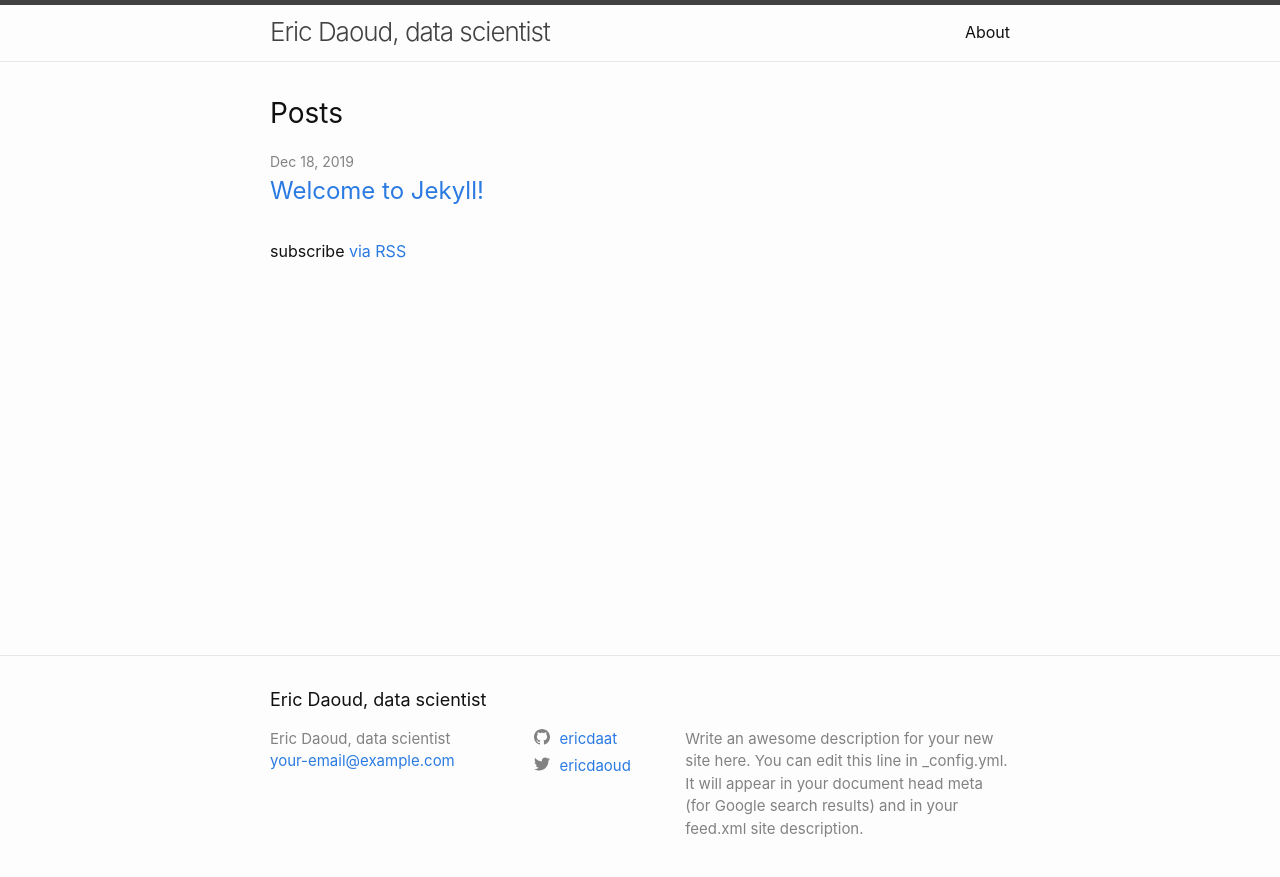
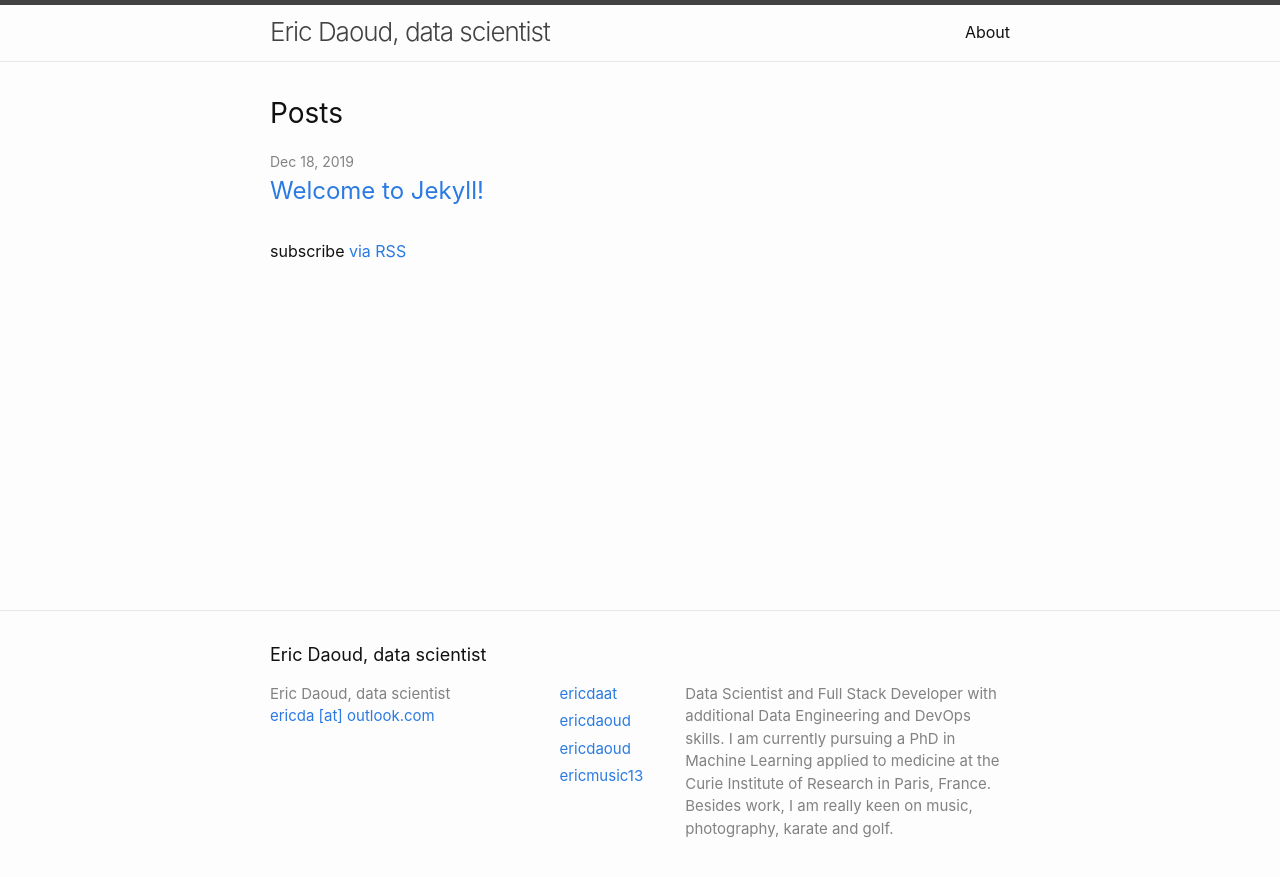
Before and after one commit to ericdaat/jekyll-blog, a Jekyll site: the page built from index.md, in a window 1280 px wide. Shown: the top 877 px of the page. Built offline with Jekyll 4.4.1, drawn with Linux system fonts in a browser that asks for light colours.

Commit message:
removed useless icons

```diff
--- a/_config.yml
+++ b/_config.yml
@@ -19,15 +19,19 @@
 # in the templates via {{ site.myvariable }}.
 
 title: Eric Daoud, data scientist
-email: your-email@example.com
+email: ericda [at] outlook.com
 description: >- # this means to ignore newlines until "baseurl:"
-  Write an awesome description for your new site here. You can edit this
-  line in _config.yml. It will appear in your document head meta (for
-  Google search results) and in your feed.xml site description.
+  Data Scientist and Full Stack Developer with additional Data Engineering
+  and DevOps skills.
+  I am currently pursuing a PhD in Machine Learning applied to medicine at
+  the Curie Institute of Research in Paris, France.
+  Besides work, I am really keen on music, photography, karate and golf.
 baseurl: "" # the subpath of your site, e.g. /blog
 url: "" # the base hostname & protocol for your site, e.g. http://example.com
 twitter_username: ericdaoud
 github_username:  ericdaat
+linkedin_username: ericdaoud
+youtube_username: ericmusic13
 
 # Build settings
 theme: minima
--- a/_includes/icon-github.html
+++ /dev/null
@@ -1 +0,0 @@
-<a href="https://github.com/{{ include.username }}"><span class="icon icon--github">{% include icon-github.svg %}</span><span class="username">{{ include.username }}</span></a>
--- a/_includes/icon-twitter.html
+++ /dev/null
@@ -1 +0,0 @@
-<a href="https://twitter.com/{{ include.username }}"><span class="icon icon--twitter">{% include icon-twitter.svg %}</span><span class="username">{{ include.username }}</span></a>
```
Also changed, not shown: _includes/icon-github.svg (deleted), _includes/icon-twitter.svg (deleted), assets/images/minima-social-icons.svg (renamed from assets/minima-social-icons.svg).
